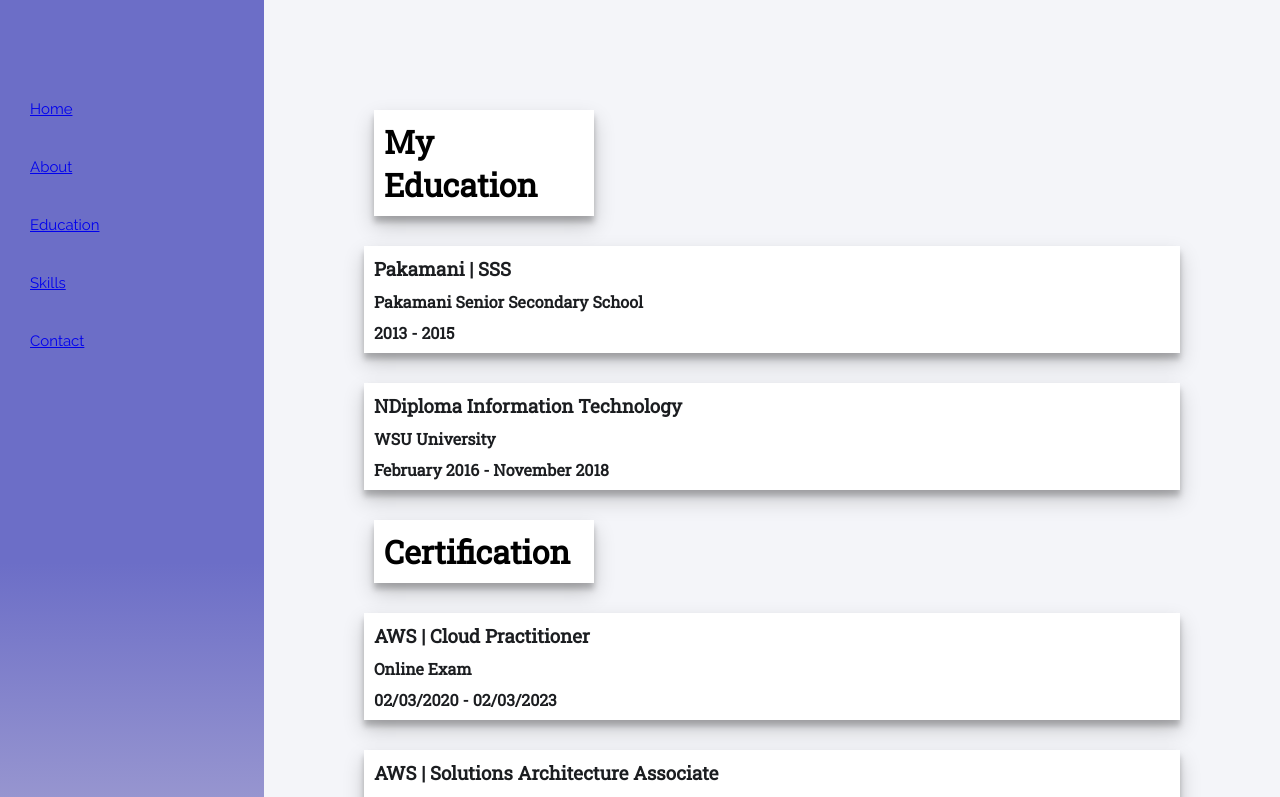
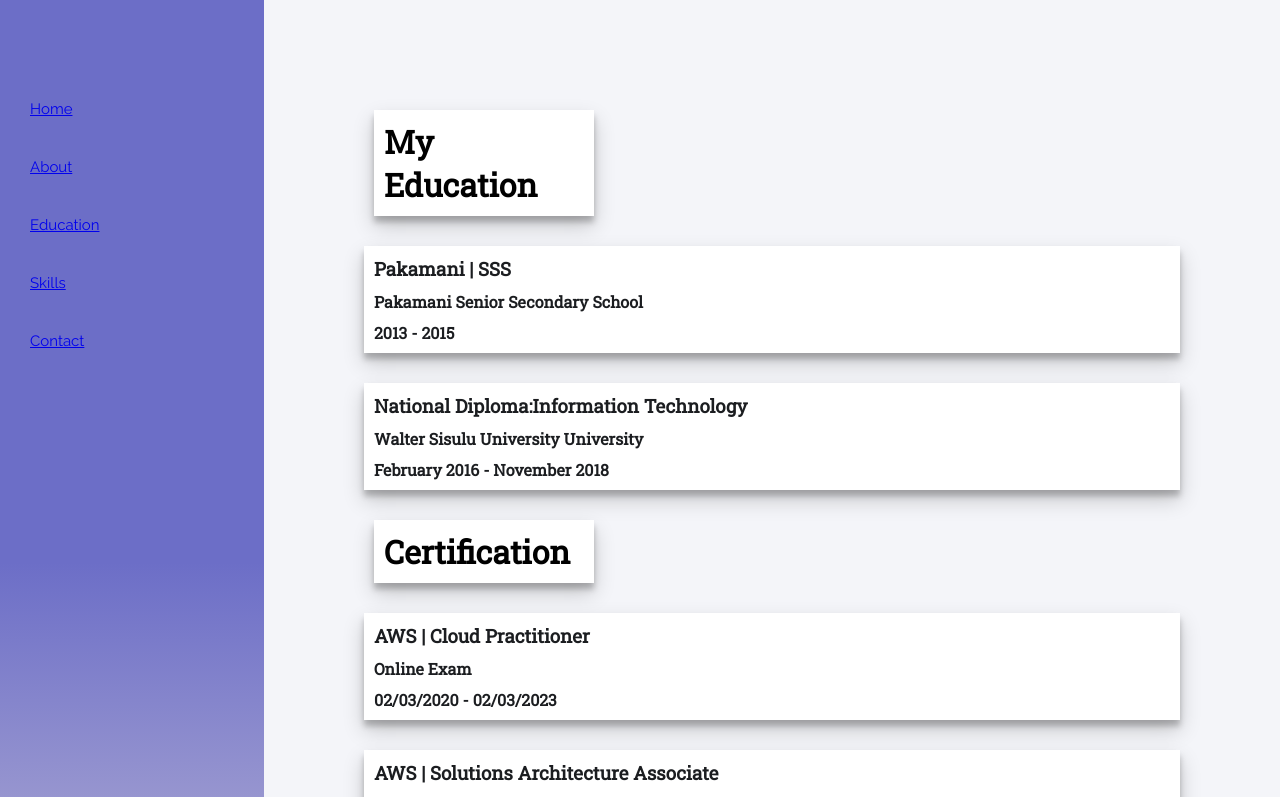
Before and after one commit to Sinovuyo96/Portfolio, a React (Create React App) app: page /Education in a window 1280 px wide. Shown: the top 797 px of the page. Built offline with nearby package versions, Linux system fonts and the light colour scheme.

Commit message:
committed

```diff
--- a/src/contents/Education.js
+++ b/src/contents/Education.js
@@ -8,7 +8,7 @@ return (
 <div className="condiv">
 <h1 className="subtopic">My Education</h1>
 <Widecard title="Pakamani | SSS" where="Pakamani Senior Secondary School" from="2013" to="2015"/>
-<Widecard title="NDiploma Information Technology" where="WSU University" from="February 2016" to="November 2018"/>
+<Widecard title="National Diploma:Information Technology" where="Walter Sisulu University University" from="February 2016" to="November 2018"/>
 
 
 <h1 className="subtopic">Certification</h1>
```
